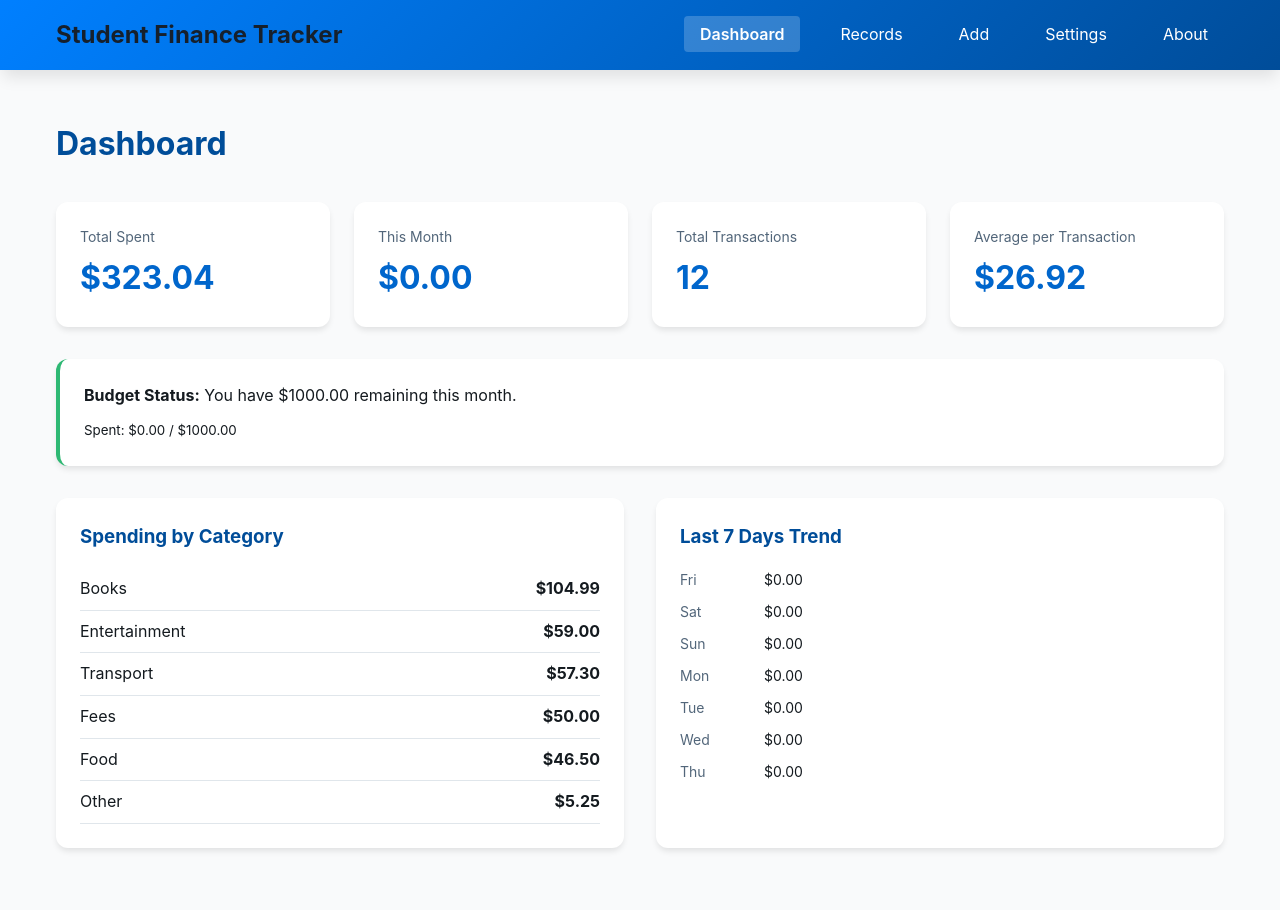
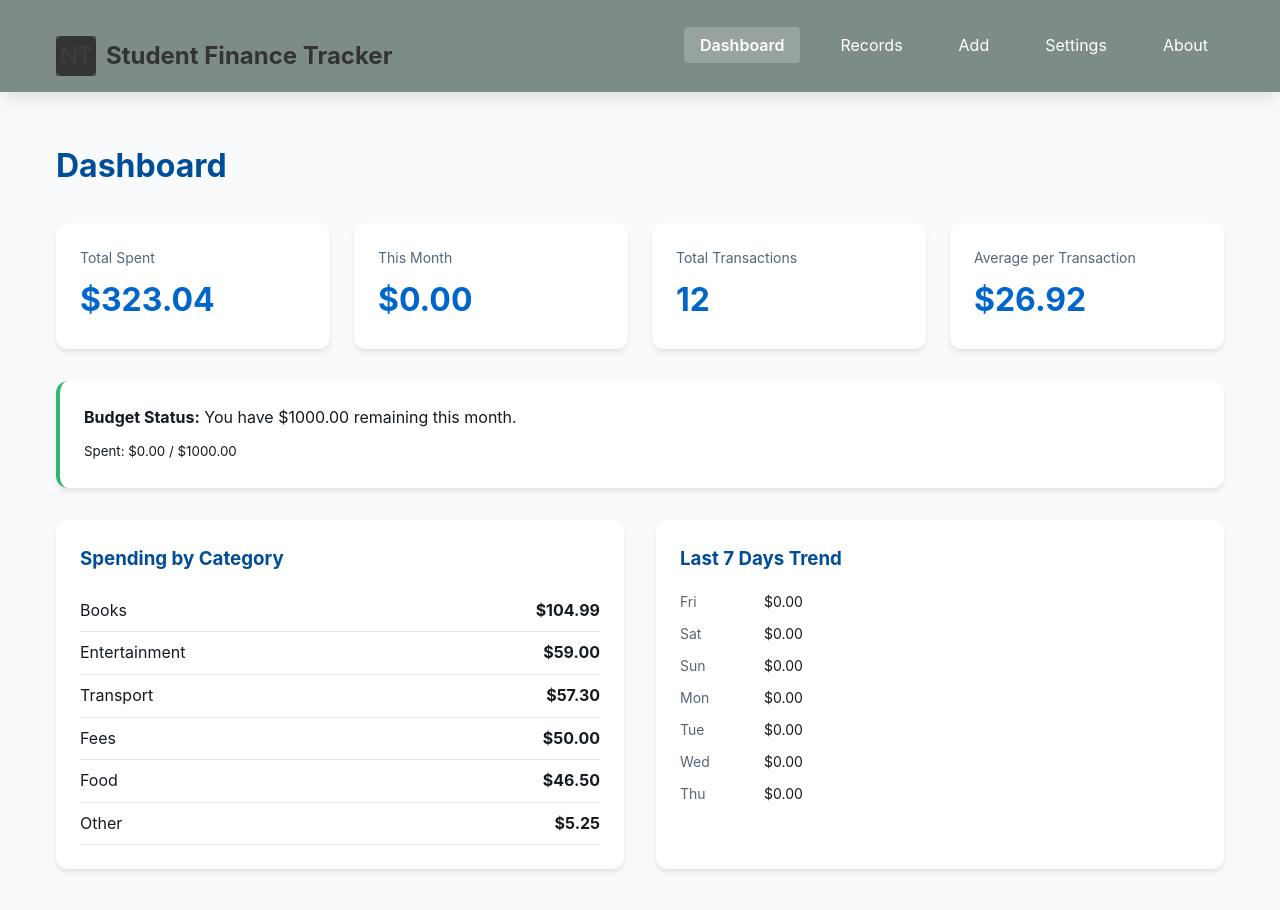
Before and after one commit to benjaminketteytagoe-alu/Student_Finance_Tracker, a plain HTML site: page index.html in a window 1280 px wide. Drawn offline with Linux system fonts and the light colour scheme.

Commit message:
Update: touched the index.html and main.css files

```diff
--- a/index.html
+++ b/index.html
@@ -15,7 +15,11 @@
 <body>
     <header class="header">
         <div class="container">
-            <h1 class="logo">Student Finance Tracker</h1>
+        <div class="logo-container">
+            <img src="assets/icons/favicon-16x16.png" alt="Logo" class="logo-img">
+            <h1 class="logo-text">Student Finance Tracker</h1>
+        </div>
+
             <nav class="nav" aria-label="Main navigation">
                 <button class="nav-toggle" aria-label="Toggle navigation" aria-expanded="false">
                     <span></span>
@@ -246,7 +250,7 @@
                 </section>
 
                 <section class="about-section">
-                    <h3>CONTACT</h3>
+                    <h2>CONTACT</h2>
                     <p>
                         <strong>GitHub:</strong> <a href="https://github.com/benjaminketteytagoe-alu" target="_blank"
                             rel="noopener">github.com</a><br>
--- a/styles/main.css
+++ b/styles/main.css
@@ -11,6 +11,25 @@ body {
     color: var(--foreground);
     line-height: 1.6;
     min-height: 100vh;
+}
+
+.logo-container {
+    display: flex;
+    align-items: center;
+    justify-content: center;
+    gap: 10px;
+    margin-top: 20px;
+}
+
+.logo-img {
+    width: 40px;
+    height: 40px;
+}
+
+.logo-text {
+    font-size: 24px;
+    font-weight: bold;
+    color: #333;
 }
 
 /* Skip Link */
@@ -31,7 +50,7 @@ body {
 
 /* Header */
 .header {
-    background: var(--gradient-primary);
+    background: #7D8D86;
     color: rgb(22, 32, 44);
     padding: var(--space-md) 0;
     box-shadow: var(--shadow-md);
```
